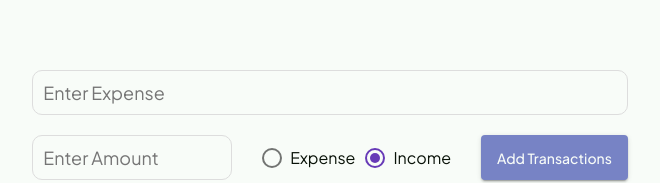
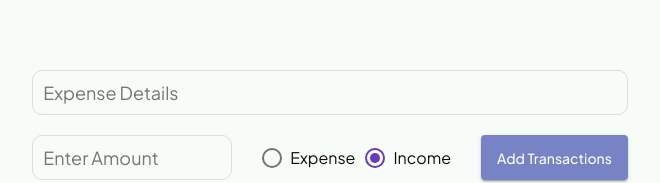
Before and after one commit to shubhamashish33/wallet, an Angular app: page / in a window 1280 px wide. Shown: the part 361-544 px from the top of the page, without its empty margins (310-970 px from the left). Built offline with nearby package versions, Linux system fonts and the light colour scheme.

Commit message:
Changing placeholder

```diff
--- a/src/app/app.component.html
+++ b/src/app/app.component.html
@@ -5,7 +5,7 @@
     </div>
     <div class="content">
       <div class="midcontainer">
-        <input type="text" placeholder="Enter Expense" [(ngModel)]="expenseName">
+        <input type="text" placeholder="Expense Details" [(ngModel)]="expenseName">
         <div class="midinnercontainer">
           <input type="text" #currencyInput placeholder="Enter Amount" [(ngModel)]="expenseAmount" max="100000" id="currency" min="0" currencyFormatter>
           <mat-radio-group [(ngModel)]="income_or_expense" aria-label="Select an option">
```
